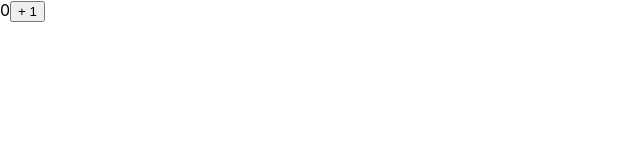
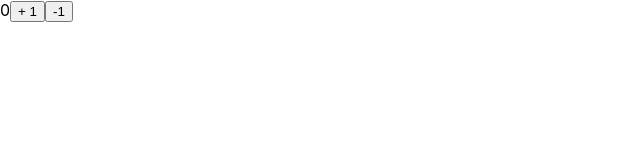
Before and after one commit to MildColor/ReactJS-week2, a React (Create React App) app: page / in a window 1280 px wide. Shown: the top 160 px of the page, without its empty margins (0-640 px from the left). Built offline with nearby package versions, Linux system fonts and the light colour scheme.

Commit message:
add MINUS function

```diff
--- a/src/App.js
+++ b/src/App.js
@@ -19,6 +19,14 @@ const App = () => {
       >
         + 1
       </button>
+
+      <button
+        onClick={() => {
+          dispatch({ type: "MINUS_ONE" });
+        }}
+      >
+        -1
+      </button>
     </div>
   );
 };
--- a/src/redux/modules/counter.js
+++ b/src/redux/modules/counter.js
@@ -17,6 +17,11 @@ const counter = (state = initialState, action) => {
         number: state.number + 1,
       };
 
+    case "MINUS_ONE":
+      return {
+        number: state.number - 1,
+      };
+
     default:
       return state;
   }
```
